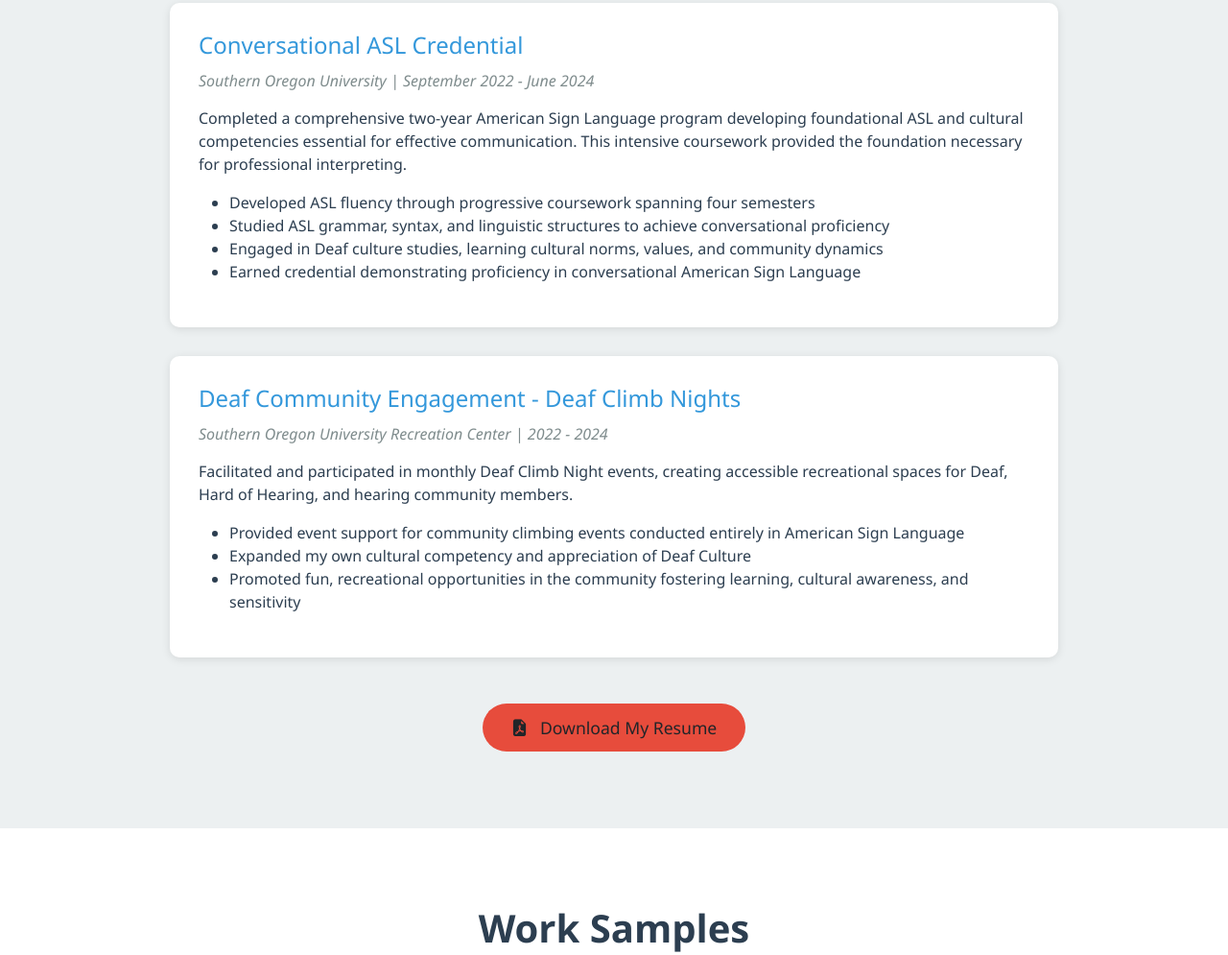
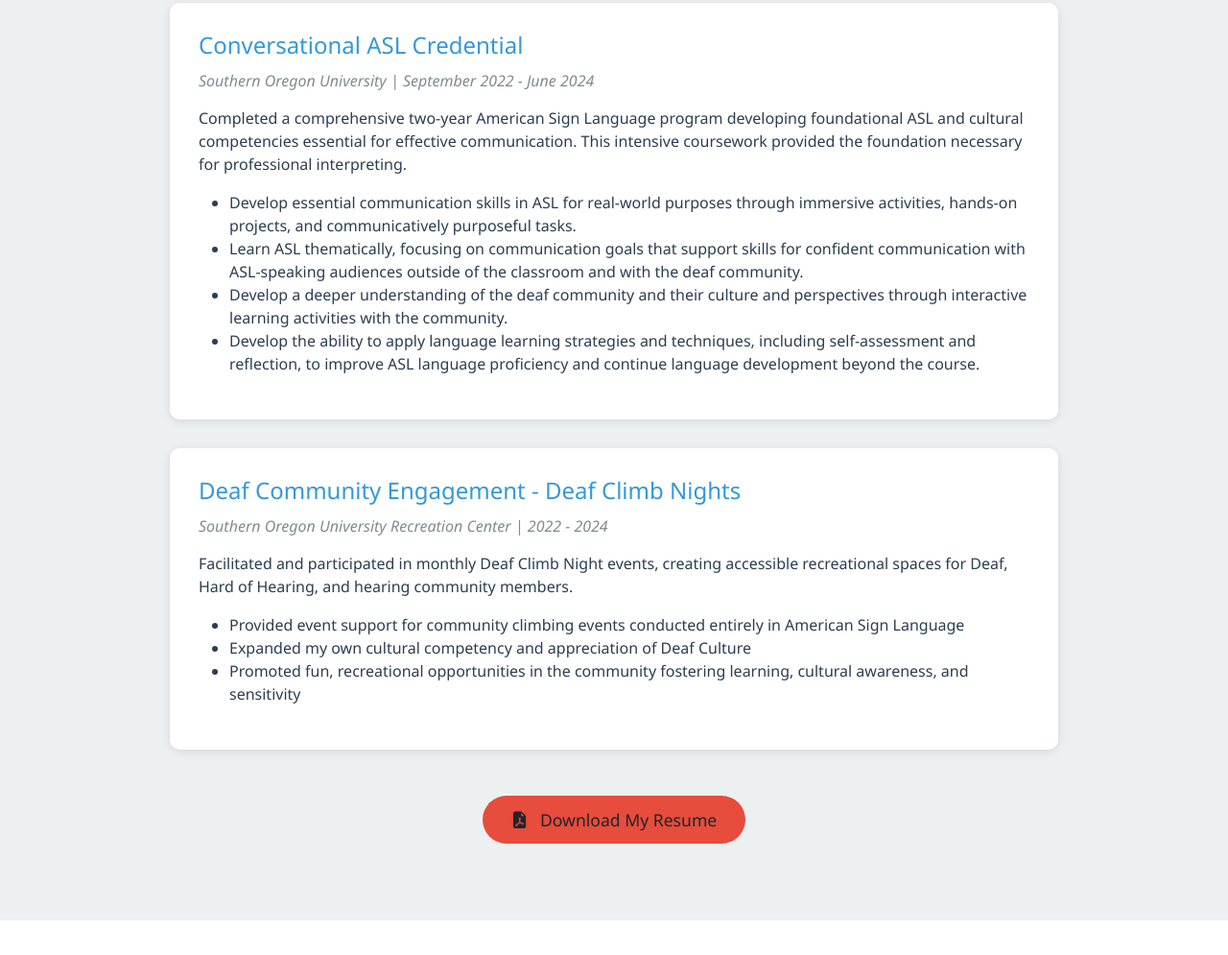
Before and after one commit to BFitz-FitzDevGroup/spencer-asl, a plain HTML site: page index.html in a window 1280 px wide. Shown: the part 3126-4121 px from the top of the page at 96% size. Drawn offline with nearby package versions, Linux system fonts and the light colour scheme.

Commit message:
Updated content

```diff
--- a/index.html
+++ b/index.html
@@ -459,10 +459,10 @@
                         <p class="experience-date">Southern Oregon University | September 2022 - June 2024</p>
                         <p>Completed a comprehensive two-year American Sign Language program developing foundational ASL and cultural competencies essential for effective communication. This intensive coursework provided the foundation necessary for professional interpreting.</p>
                         <ul>
-                            <li>Developed ASL fluency through progressive coursework spanning four semesters</li>
-                            <li>Studied ASL grammar, syntax, and linguistic structures to achieve conversational proficiency</li>
-                            <li>Engaged in Deaf culture studies, learning cultural norms, values, and community dynamics</li>
-                            <li>Earned credential demonstrating proficiency in conversational American Sign Language</li>
+                            <li>Develop essential communication skills in ASL for real-world purposes through immersive activities, hands-on projects, and communicatively purposeful tasks.</li>
+                            <li>Learn ASL thematically, focusing on communication goals that support skills for confident communication with ASL-speaking audiences outside of the classroom and with the deaf community.</li>
+                            <li>Develop a deeper understanding of the deaf community and their culture and perspectives through interactive learning activities with the community.</li>
+                            <li>Develop the ability to apply language learning strategies and techniques, including self-assessment and reflection, to improve ASL language proficiency and continue language development beyond the course.</li>
                         </ul>
                     </div>
 
```
